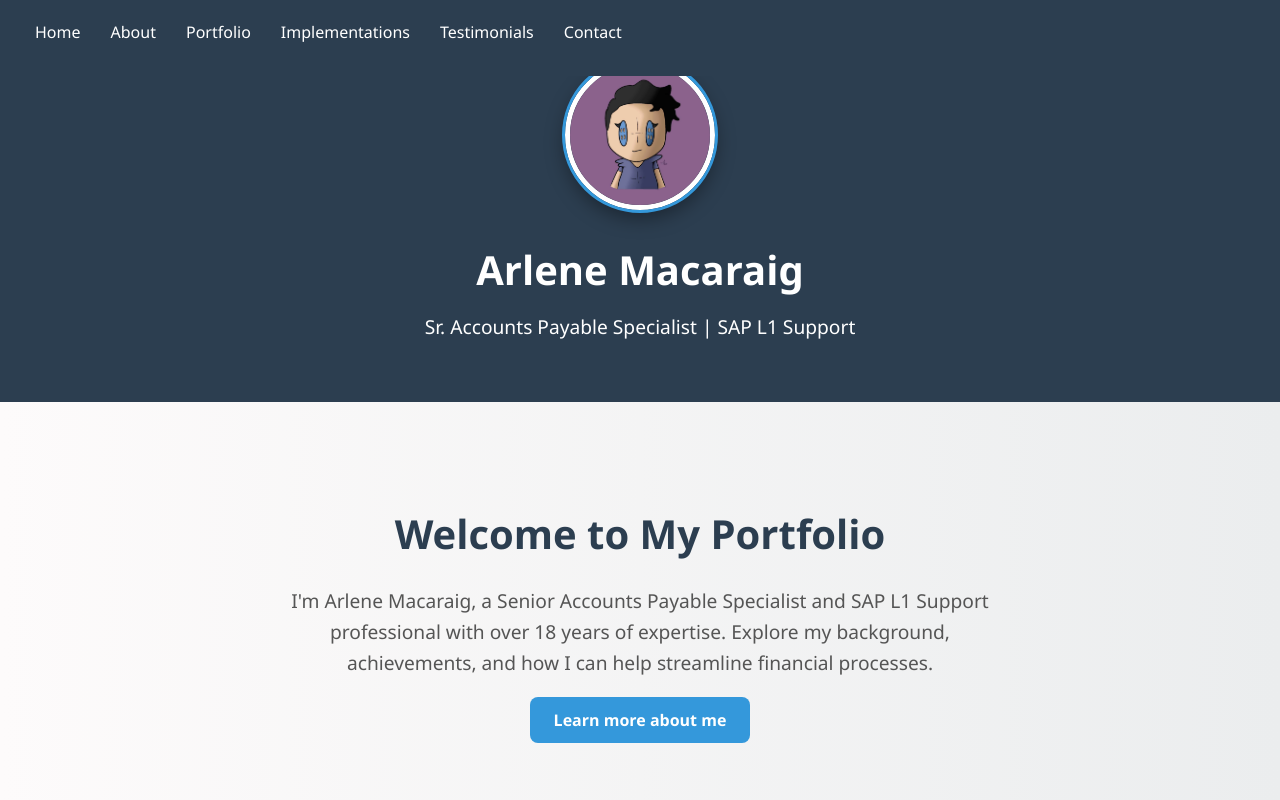
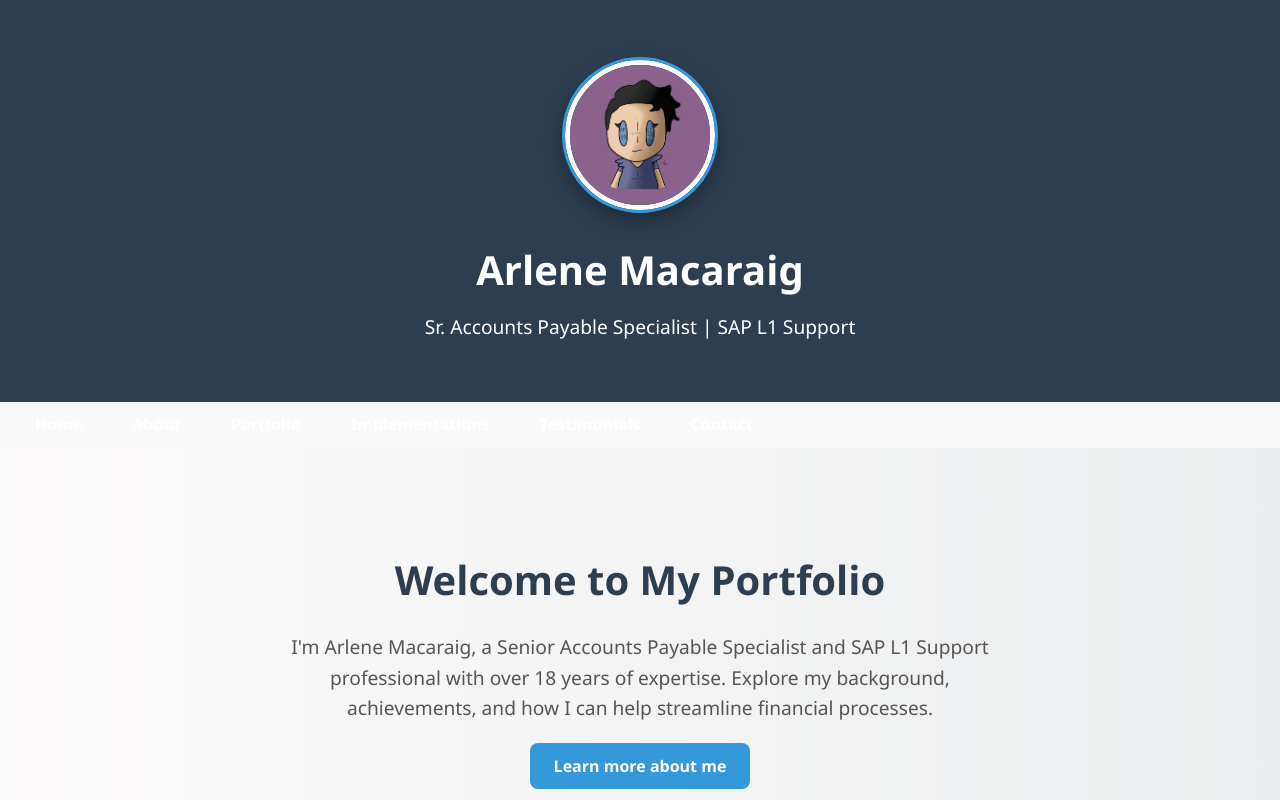
Before and after one commit to HiroyukiDraw/Arlene, a plain HTML site: page index.html in a window 1280 px wide. Shown: the top 800 px of the page. Drawn offline with Linux system fonts and the light colour scheme.

Commit message:
Update index.html

````diff
--- a/index.html
+++ b/index.html
@@ -1,15 +1,19 @@
+
+
 <!DOCTYPE html>
+
 <html lang="en">
 <head>
-  <meta charset="UTF-8" />
-  <meta name="viewport" content="width=device-width, initial-scale=1.0" />
-  <title>Arlene Macaraig</title>
+  <meta charset="UTF-8">
+  <meta name="viewport" content="width=device-width, initial-scale=1">
+  <meta name="description" content="Arlene Macaraig Portfolio - Sr. Accounts Payable Specialist & SAP L1 Support">
+  <title>Arlene Macaraig | Portfolio</title>
   <style>
     :root {
       --primary-color: #2c3e50;
       --accent-color: #3498db;
       --background-light: #f9f9f9;
-      --text-color: #fff; /* Made text white for visibility on dark background */
+      --text-color: #333;
       --font-family: 'Segoe UI', Tahoma, Geneva, Verdana, sans-serif;
     }
     * { margin: 0; padding: 0; box-sizing: border-box; }
@@ -45,84 +49,99 @@
     header h1 { font-size: 2.5rem; margin-bottom: 10px; }
     header p { font-size: 1.2rem; margin-bottom: 20px; }
 
+```
 .sticky-bar {
-      position: fixed;
+  position: sticky;
   top: 0;
-      left: 0;
-      width: 100%;
-      background-color: var(--primary-color);
+  background: var(--primary-color);
   padding: 10px 20px;
   z-index: 1000;
   display: flex;
-      justify-content: space-between;
+  justify-content: center; /* Center the navigation */
   align-items: center;
 }
 
+nav {
+  display: flex;
+  align-items: center;
+}
+
+nav ul {
+  display: flex;
+  list-style: none;
+  gap: 20px;
+  align-items: center;
+}
+
+nav ul li a {
+  color: white;
+  text-decoration: none;
+  font-weight: bold;
+  padding: 8px 15px;
+  border-radius: 5px;
+  transition: background-color 0.3s ease;
+}
+
+nav ul li a:hover {
+  background: var(--accent-color);
+}
+
 .hamburger {
+  display: none;
+  flex-direction: column;
   cursor: pointer;
-      display: flex;
-      flex-direction: column;
-      justify-content: center;
-      gap: 4px;
+  gap: 5px;
+  position: absolute;
+  right: 20px;
 }
 
 .hamburger div {
   width: 25px;
   height: 3px;
-      background-color: white; /* Match the white nav text */
+  background: white;
 }
 
+@media (max-width: 768px) {
   nav ul {
-      list-style: none;
-      margin: 0;
-      padding: 0;
-      display: none;
     flex-direction: column;
-      background-color: var(--primary-color);
-      position: absolute;
-      top: 60px;
+    align-items: center;
+    background: var(--primary-color);
+    position: fixed;
+    top: 70px;
     right: 20px;
-      border-radius: 5px;
-      overflow: hidden;
+    width: 200px;
+    border-radius: 8px;
+    padding: 20px 0;
+    opacity: 0;
+    visibility: hidden;
+    pointer-events: none;
+    transform: translateY(-20px);
+    transition: all 0.3s ease;
   }
 
   nav ul.active {
-      display: flex;
+    opacity: 1;
+    visibility: visible;
+    pointer-events: auto;
+    transform: translateY(0);
   }
 
   nav ul li {
-      border-bottom: 1px solid #34495e;
+    width: 100%;
+    text-align: center;
   }
 
   nav ul li a {
-      color: white; /* Make links visible */
-      text-decoration: none;
-      padding: 10px 20px;
     display: block;
-    }
-
-    @media (min-width: 768px) {
-      nav ul {
-        display: flex !important;
-        flex-direction: row;
-        position: static;
-        background: none;
+    width: 100%;
+    padding: 10px 0;
   }
 
   .hamburger {
-        display: none;
-      }
-
-      nav ul li {
-        border: none;
-      }
-
-      nav ul li a {
-        padding: 10px 15px;
+    display: flex;
   }
 }
 
-    /* Remaining styles stay the same */
 section {
   padding: 60px 0;
   border-bottom: 1px solid #ddd;
@@ -275,26 +294,11 @@
   transition: background-color 0.3s ease, transform 0.3s ease;
 }
 .btn:hover { background-color: #2980b9; transform: scale(1.05); }
+```
+
   </style>
 </head>
 <body>
-  <div class="sticky-bar">
-    <div class="hamburger" id="hamburger">
-      <div></div>
-      <div></div>
-      <div></div>
-    </div>
-    <nav>
-      <ul id="nav-links">
-        <li><a href="#home">Home</a></li>
-        <li><a href="#about">About</a></li>
-        <li><a href="#portfolio">Portfolio</a></li>
-        <li><a href="#implementations">Implementations</a></li>
-        <li><a href="#testimonials">Testimonials</a></li>
-        <li><a href="#contact">Contact</a></li>
-      </ul>
-    </nav>
-  </div>
 
 <header>
   <div class="container">
@@ -304,7 +308,6 @@
   </div>
 </header>
 
-  <!-- Your remaining content continues here... -->
 <div class="sticky-bar">
   <div class="hamburger" id="hamburger">
     <div></div>
@@ -355,6 +358,7 @@
       <li>Proficiency in MS Office applications particularly Microsoft Excel</li>
     </ul>
 
+```
 <h3>Key Skills:</h3>
 <div>
   <span class="skill-box">Expense Reporting</span>
@@ -373,6 +377,8 @@
   <span class="skill-box">Attention to Detail</span>
   <span class="skill-box">Problem Solving</span>
 </div>
+```
+
   </div>
 </section>
 
@@ -467,7 +473,8 @@
 <div class="success-message" id="successMessage">Your message has been sent!</div>
 
 <!-- Back to top button -->
-<button id="backToTop">&#8679;</button>
+
+<button id="backToTop">⇧</button>
 
 <footer>
   <div class="container">
@@ -475,10 +482,10 @@
   </div>
 
 <!-- Add zoom modal container -->
+
 <div id="imageModal" style="display:none; position:fixed; top:0; left:0; width:100%; height:100%; background-color:rgba(0,0,0,0.85); z-index:9999; justify-content:center; align-items:center;">
   <img id="modalImg" src="" alt="Zoomed Image" style="max-width:90%; max-height:90%; border-radius:10px; box-shadow:0 4px 12px rgba(0,0,0,0.5);">
 </div>
-
 
 <script>
 const hamburger = document.getElementById('hamburger');
@@ -553,5 +560,6 @@ document.addEventListener('click', (e) => {
     });
   });
 </script>
+
 </body>
 </html>
````
Lines whose indentation alone changed are shown as unchanged.
